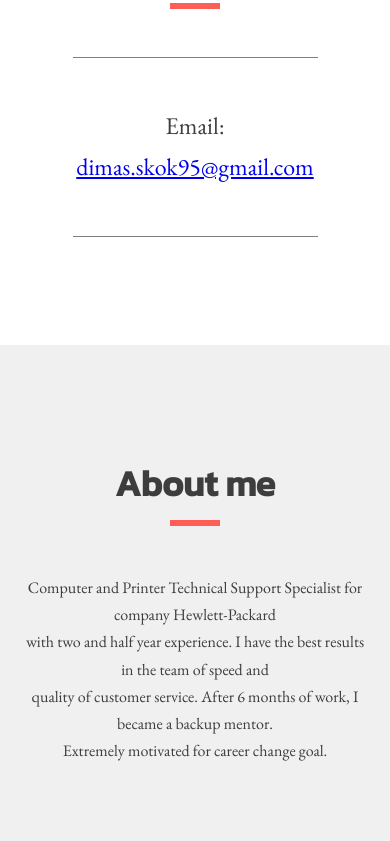
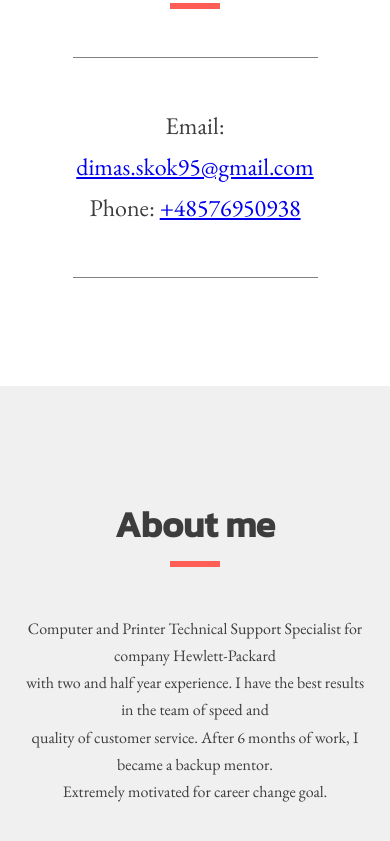
Before and after one commit to DmitrySkok/ProjectPortfolio, a plain HTML site: page index.html in a window 390 px wide. Shown: the part 1016-1857 px from the top of the page. Drawn offline with nearby package versions, Linux system fonts and the light colour scheme.

Commit message:
Add phone to intro section

```diff
--- a/index.html
+++ b/index.html
@@ -22,6 +22,8 @@
                 <h2 class="section-title">Contacts</h2>
                 <p>
                 Email: <a href="mailto: dimas.skok95@gmail.com">dimas.skok95@gmail.com</a>
+                <br>
+                Phone: <a href="tel:: +48675950938">+48576950938</a>
                 </p>
             </div>
         </section>
```
